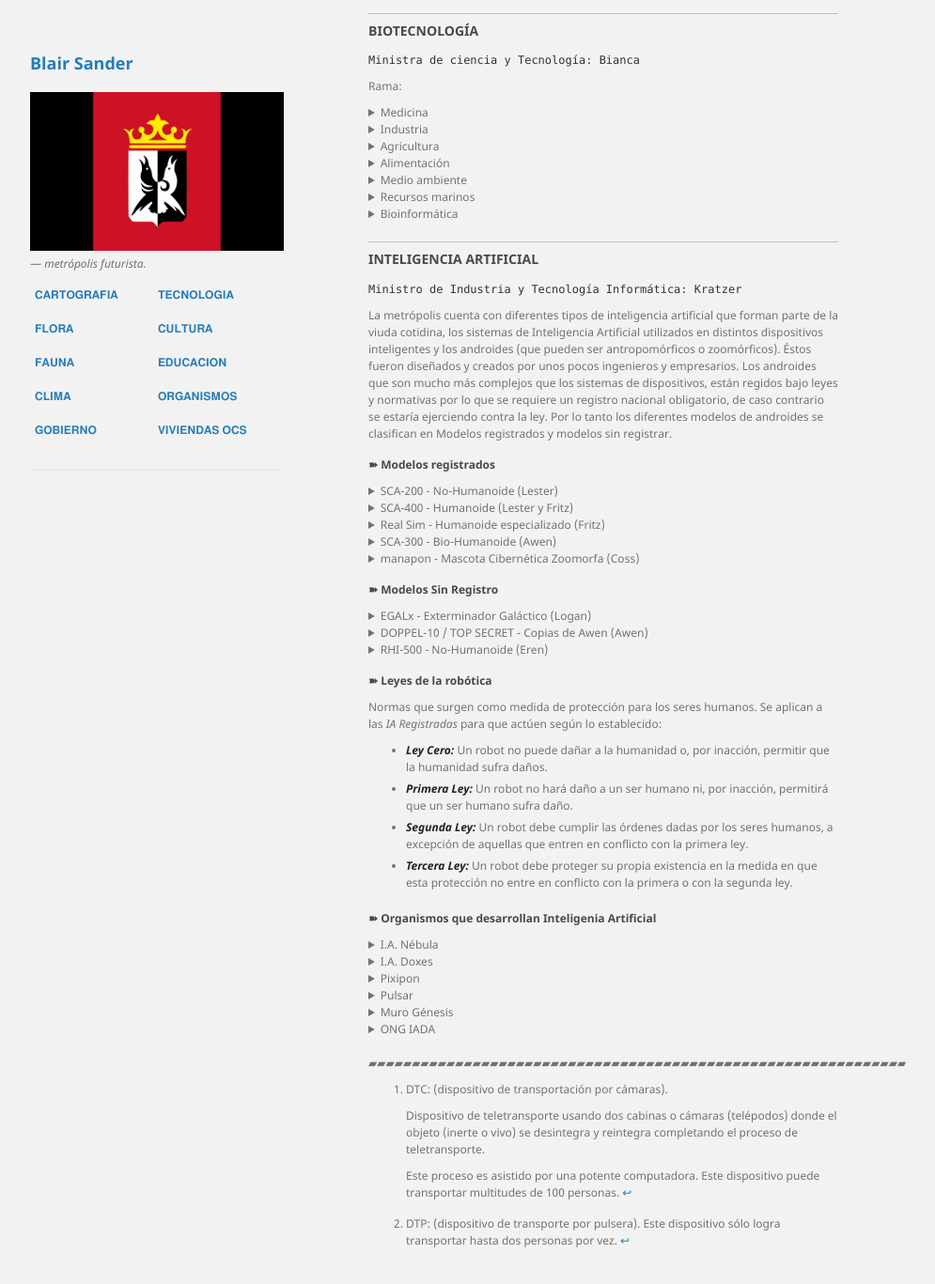
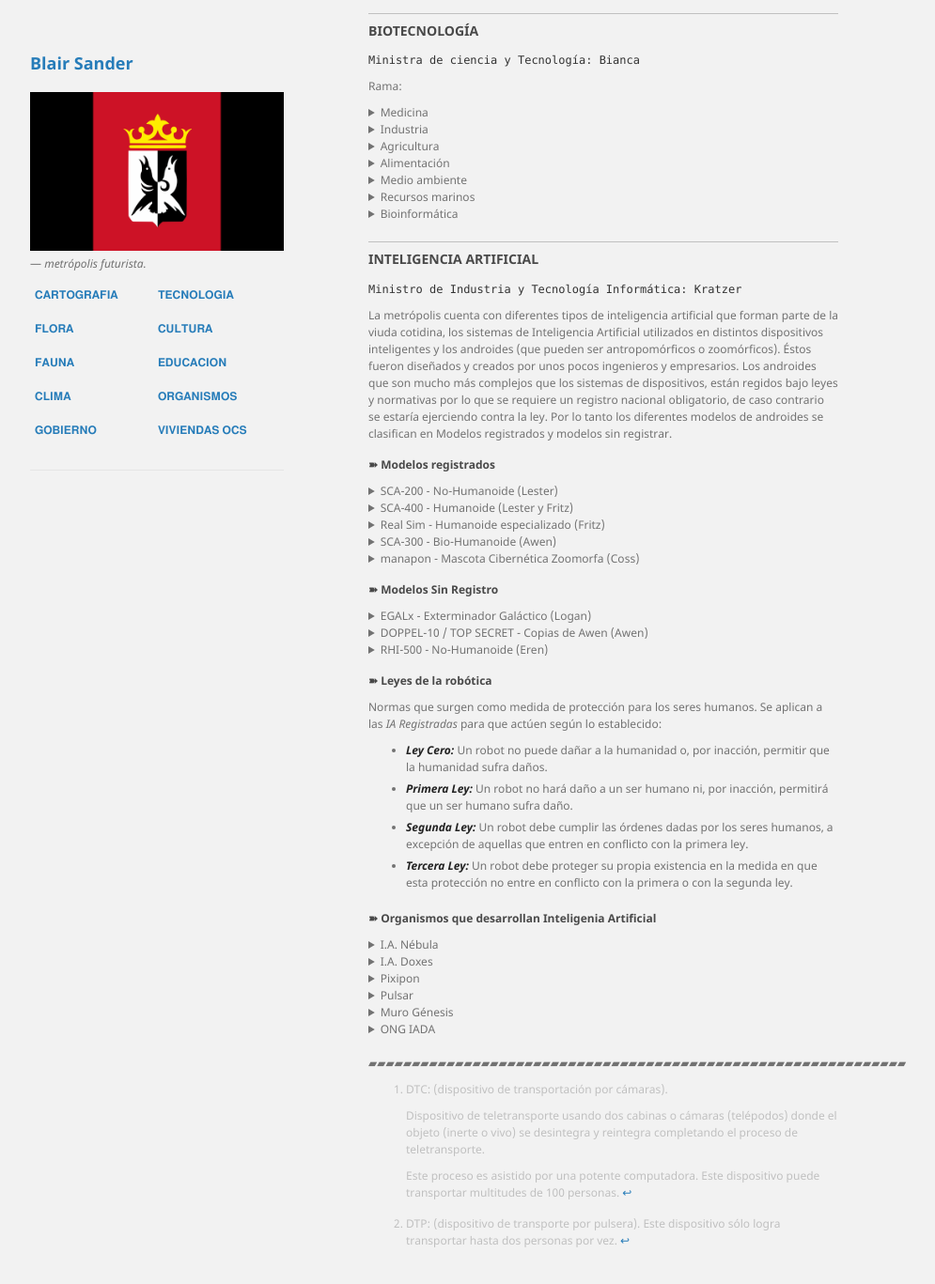
Before and after one commit to BlairSander/ciudad, a Jekyll site: the page built from tecnologia.md, in a window 1280 px wide and 1400 px high, scrolled down 632 px. Shown: the top 1367 px of the window at 94% size, without its empty margins (178-1173 px from the left). Built offline with Jekyll 4.4.1, drawn with Linux system fonts in a browser that asks for light colours; our own code applies the rules of GitHub Pages for plain Markdown files.

Commit message:
jekyll-theme-minimal.scss

```diff
--- a/_sass/jekyll-theme-minimal.scss
+++ b/_sass/jekyll-theme-minimal.scss
@@ -16,7 +16,7 @@ h1 {
   line-height:1.1;
 }
 
-footnote {
+.footnotes {
     color: silver;
 }
 
```
